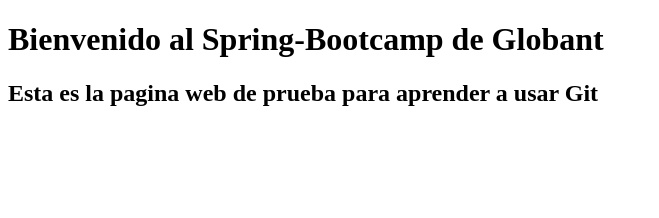
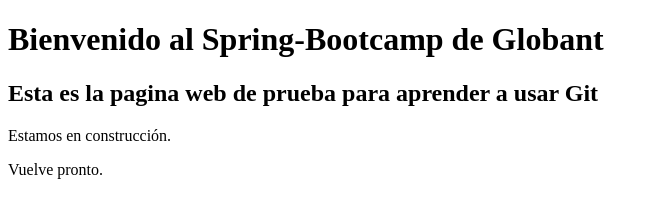
Before and after one commit to fedetm/Pagina-Cliente, a plain HTML site: page index.html in a window 1280 px wide. Shown: the whole page, without its empty margins (0-659 px from the left). Drawn offline with Linux system fonts and the light colour scheme.

Commit message:
Se explica que el sitio esta en construccion.

```diff
--- a/index.html
+++ b/index.html
@@ -6,5 +6,7 @@
 	<body>
 		<h1>Bienvenido al Spring-Bootcamp de Globant</h1>
 		<h2>Esta es la pagina web de prueba para aprender a usar Git</h2>
+		<p>Estamos en construcción.</p>
+		<p>Vuelve pronto.</p>
 	</body>
 </html>
```
